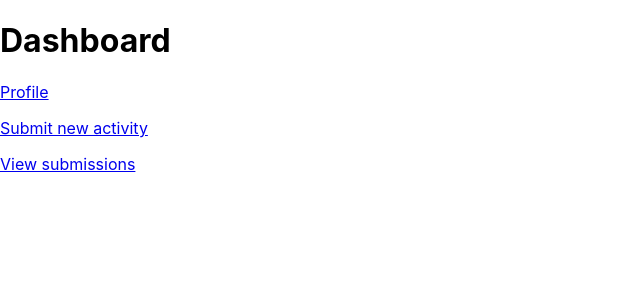
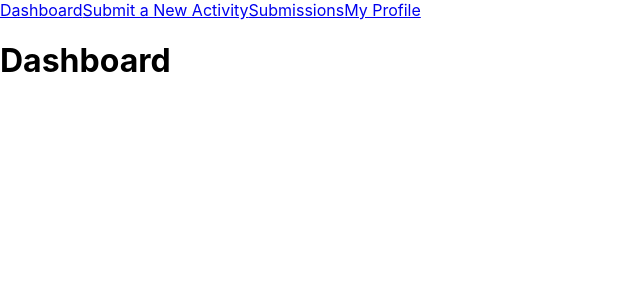
Before and after one commit to sandboxnu/prof-event-tracker-frontend, a React (Create React App) app: page /dashboard in a window 1280 px wide. Shown: the top 300 px of the page, without its empty margins (0-640 px from the left). Built offline with nearby package versions, Linux system fonts and the light colour scheme.

Commit message:
basic navbar

```diff
--- a/src/app/App.tsx
+++ b/src/app/App.tsx
@@ -4,16 +4,15 @@ import {
   BrowserRouter as Router,
   Routes,
   Route,
-  Link
 } from 'react-router-dom';
 import ProfilePage from '../profile/Profile';
 import ActivityForm from '../activityForm/ActivityForm';
 import SubmissionsPage from '../submissions/Submissions';
+import Navbar from '../navbar/Navbar';
 
 const Home = () => (
   <div>
     <h1>Home</h1>
-    <Link to='/dashboard'> Dashboard </Link>
   </div>
 );
 
@@ -21,6 +20,7 @@ const Home = () => (
 function App() {
   return (
     <Router>
+      <Navbar />
       <Routes>
         <Route path='/dashboard' element={<Dashboard />} />
         <Route path='/profile' element={<ProfilePage />} />
--- a/src/dashboard/Dashboard.tsx
+++ b/src/dashboard/Dashboard.tsx
@@ -1,14 +1,10 @@
 import React from 'react';
-import {Link} from 'react-router-dom';
 
 const Dashboard: React.FC = () => {
 
     return (
         <div>
             <h1> Dashboard </h1>
-            <Link to='/profile'> <p>Profile</p> </Link>
-            <Link to='/new-activity'> <p>Submit new activity</p> </Link>
-            <Link to='/submissions'> <p>View submissions</p> </Link>
         </div>
     );
 };
--- /dev/null
+++ b/src/navbar/Navbar.tsx
@@ -0,0 +1,16 @@
+import React from 'react';
+import { Link } from 'react-router-dom';
+
+const Navbar: React.FC = () => {
+    return (
+        <div>
+            <Link to='/dashboard'>Dashboard</Link>
+            <Link to='/new-activity'>Submit a New Activity</Link>
+            <Link to='/submissions'>Submissions</Link>
+            <Link to='/profile'>My Profile</Link>
+
+        </div>
+    )
+};
+
+export default Navbar;
```
